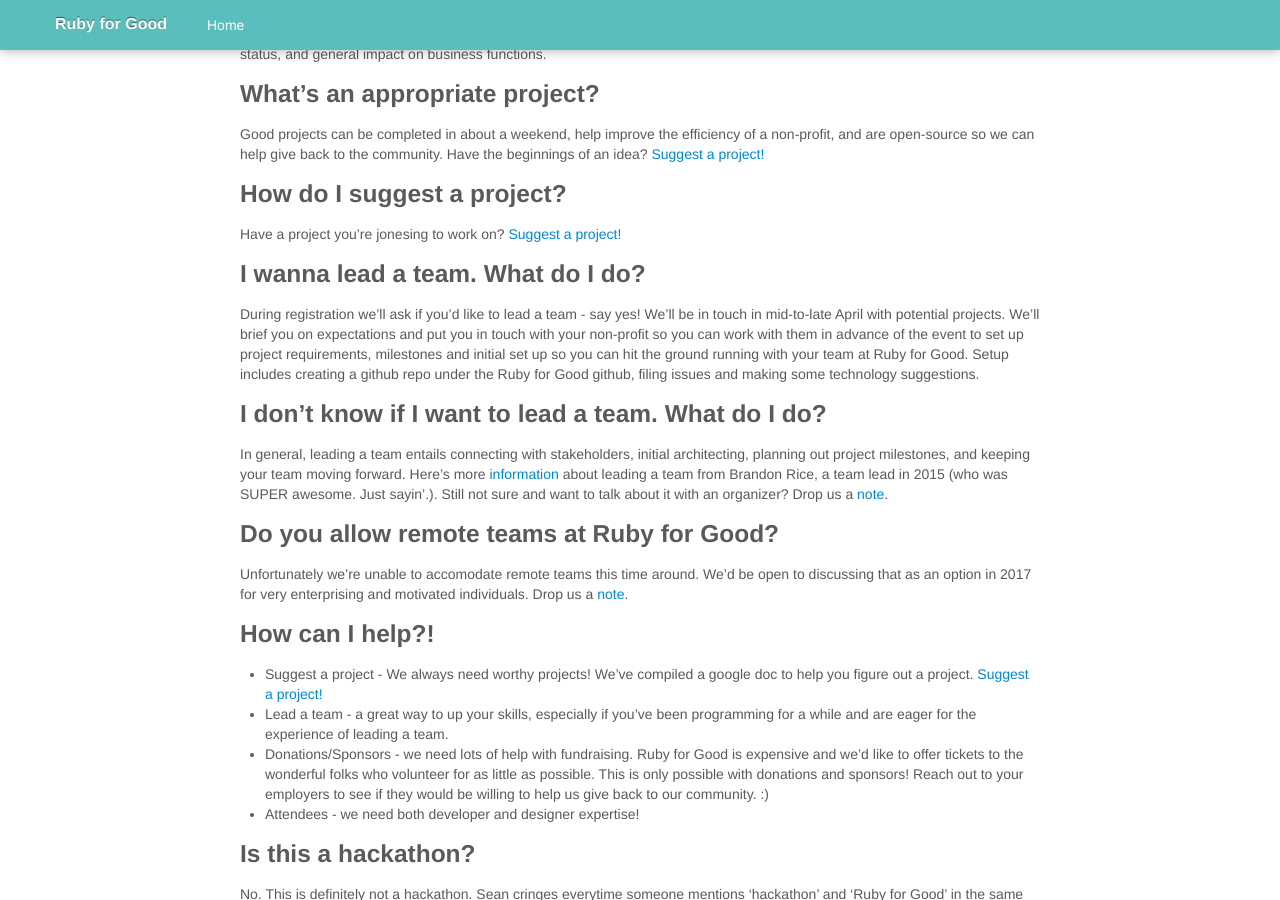
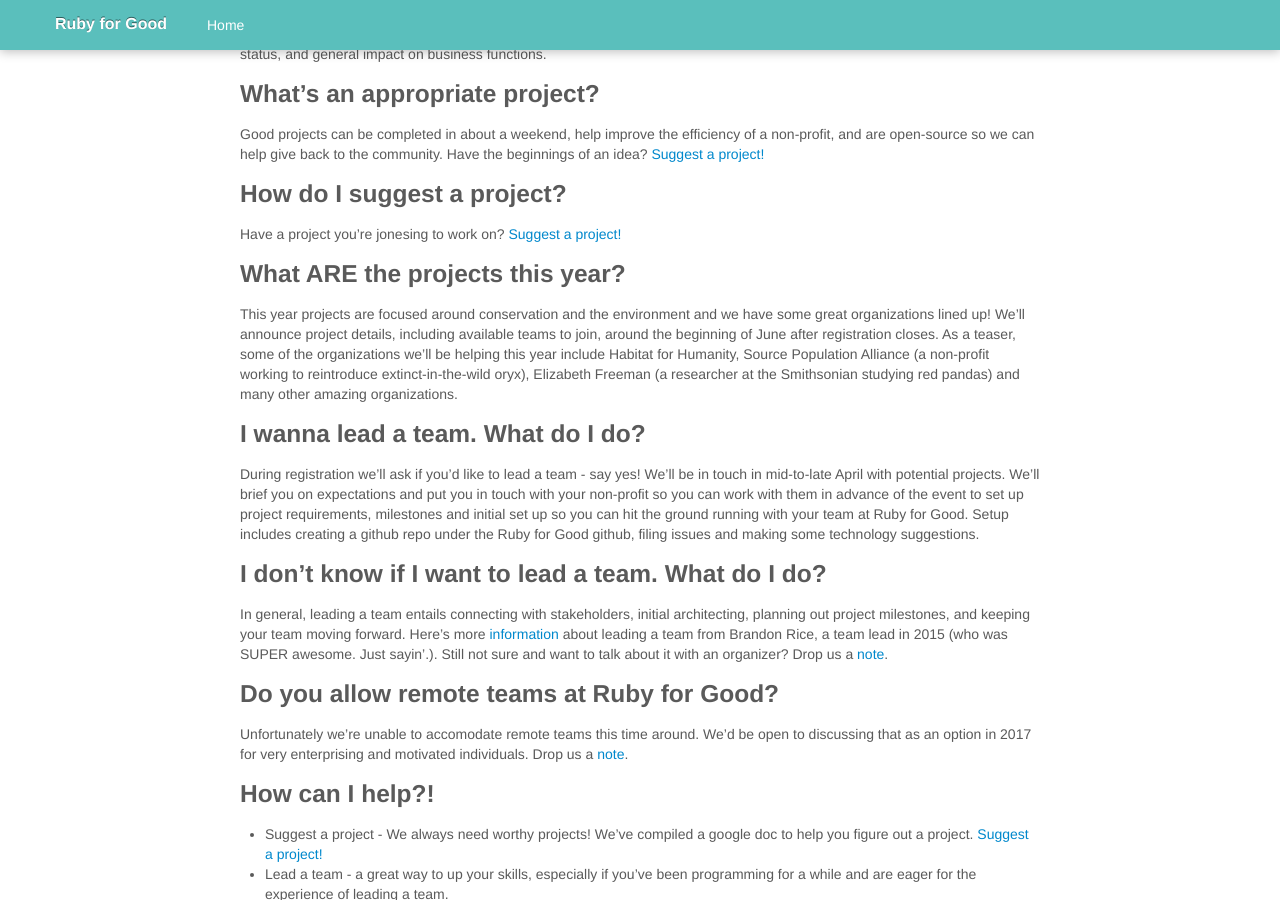
Before and after one commit to rubyforgood/rubyforgood.org--old, a Jekyll site: the page built from faq.md, in a window 1280 px wide and 900 px high, scrolled down 736 px. Built offline with Jekyll 4.4.1, drawn with Linux system fonts in a browser that asks for light colours.

Commit message:
add project faq

```diff
--- a/faq.md
+++ b/faq.md
@@ -37,6 +37,10 @@
 
 Have a project you're jonesing to work on? <a href="https://docs.google.com/forms/d/1xuidYh1I-AEPSUH5n9y4h9E3csmQthNDYIOvmqVgt_Y/viewform"><i class="fa fa-heart-o fa-1x"></i>Suggest a project!</a>
 
+### What ARE the projects this year?
+
+This year projects are focused around conservation and the environment and we have some great organizations lined up! We'll announce project details, including available teams to join, around the beginning of June after registration closes. As a teaser, some of the organizations we'll be helping this year include Habitat for Humanity, Source Population Alliance (a non-profit working to reintroduce extinct-in-the-wild oryx), Elizabeth Freeman (a researcher at the Smithsonian studying red pandas) and many other amazing organizations.
+
 ### I wanna lead a team. What do I do?
 
 During registration we'll ask if you'd like to lead a team - say yes! We'll be in touch in mid-to-late April with potential projects. We'll brief you on expectations and put you in touch with your non-profit so you can work with them in advance of the event to set up project requirements, milestones and initial set up so you can hit the ground running with your team at Ruby for Good. Setup includes creating a github repo under the Ruby for Good github, filing issues and making some technology suggestions.
@@ -44,7 +48,6 @@
 ### I don't know if I want to lead a team. What do I do?
 
 In general, leading a team entails connecting with stakeholders, initial architecting, planning out project milestones, and keeping your team moving forward. Here's more <a href="http://www.blrice.net/blog/2014/08/09/lessons-learned-at-ruby-for-good/">information</a> about leading a team from Brandon Rice, a team lead in 2015 (who was SUPER awesome. Just sayin'.). Still not sure and want to talk about it with an organizer? Drop us a <a href="mailto:info@rubyforgood.com">note</a>.
-
 
 ### Do you allow remote teams at Ruby for Good?
 
```
